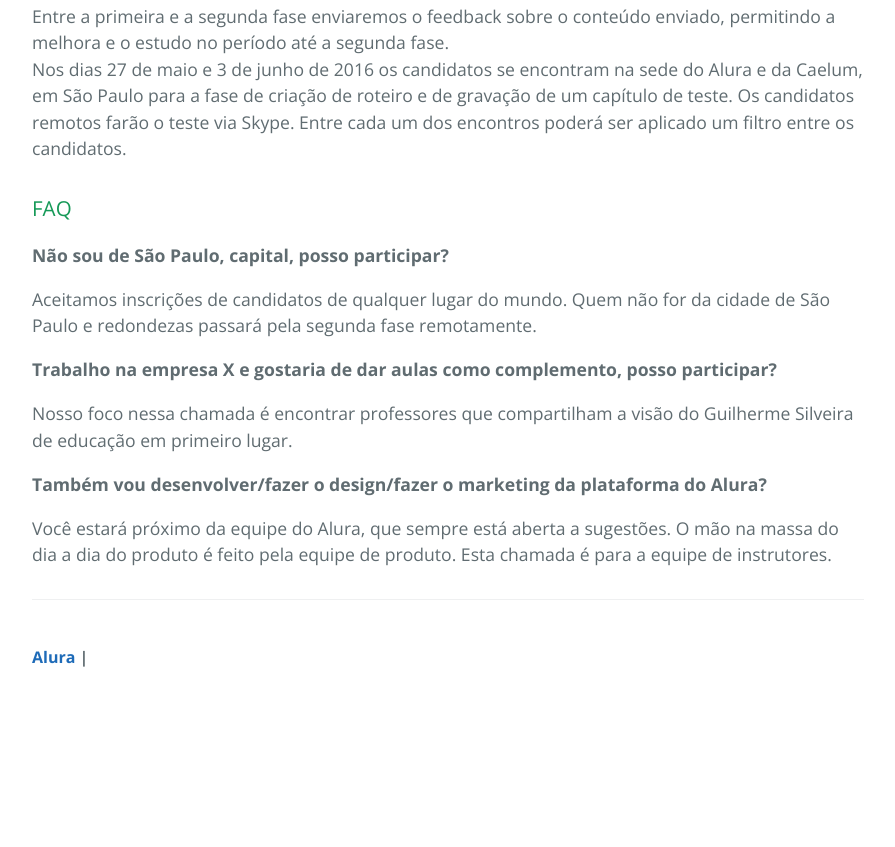
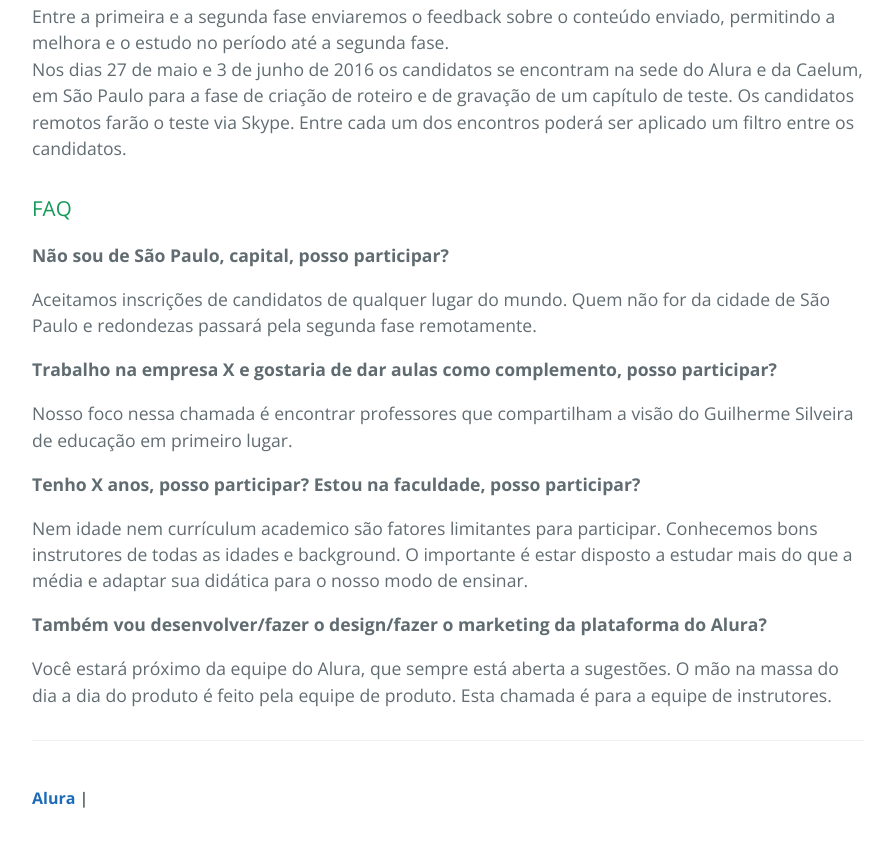
Before and after one commit to guilhermesilveira/chamada-de-instrutores, a plain HTML site: page index.html in a window 1280 px wide. Shown: the part 2040-2887 px from the top of the page, without its empty margins (192-1087 px from the left). Before the commit the page ends 2770 px from the top, so only its background shows below. Drawn offline with nearby package versions, Linux system fonts and the light colour scheme.

Commit message:
Update index.html

```diff
--- a/index.html
+++ b/index.html
@@ -102,6 +102,10 @@ Guilherme Silveira
 <p>
   Nosso foco nessa chamada é encontrar professores que compartilham a visão do Guilherme Silveira de educação em primeiro lugar.
 </p>
+<p><b>Tenho X anos, posso participar? Estou na faculdade, posso participar?</b></p>
+<p>
+  Nem idade nem currículum academico são fatores limitantes para participar. Conhecemos bons instrutores de todas as idades e background. O importante é estar disposto a estudar mais do que a média e adaptar sua didática para o nosso modo de ensinar.
+</p>
 <p>
 <b>Também vou desenvolver/fazer o design/fazer o marketing da plataforma do Alura?</b>
 </p>
```
